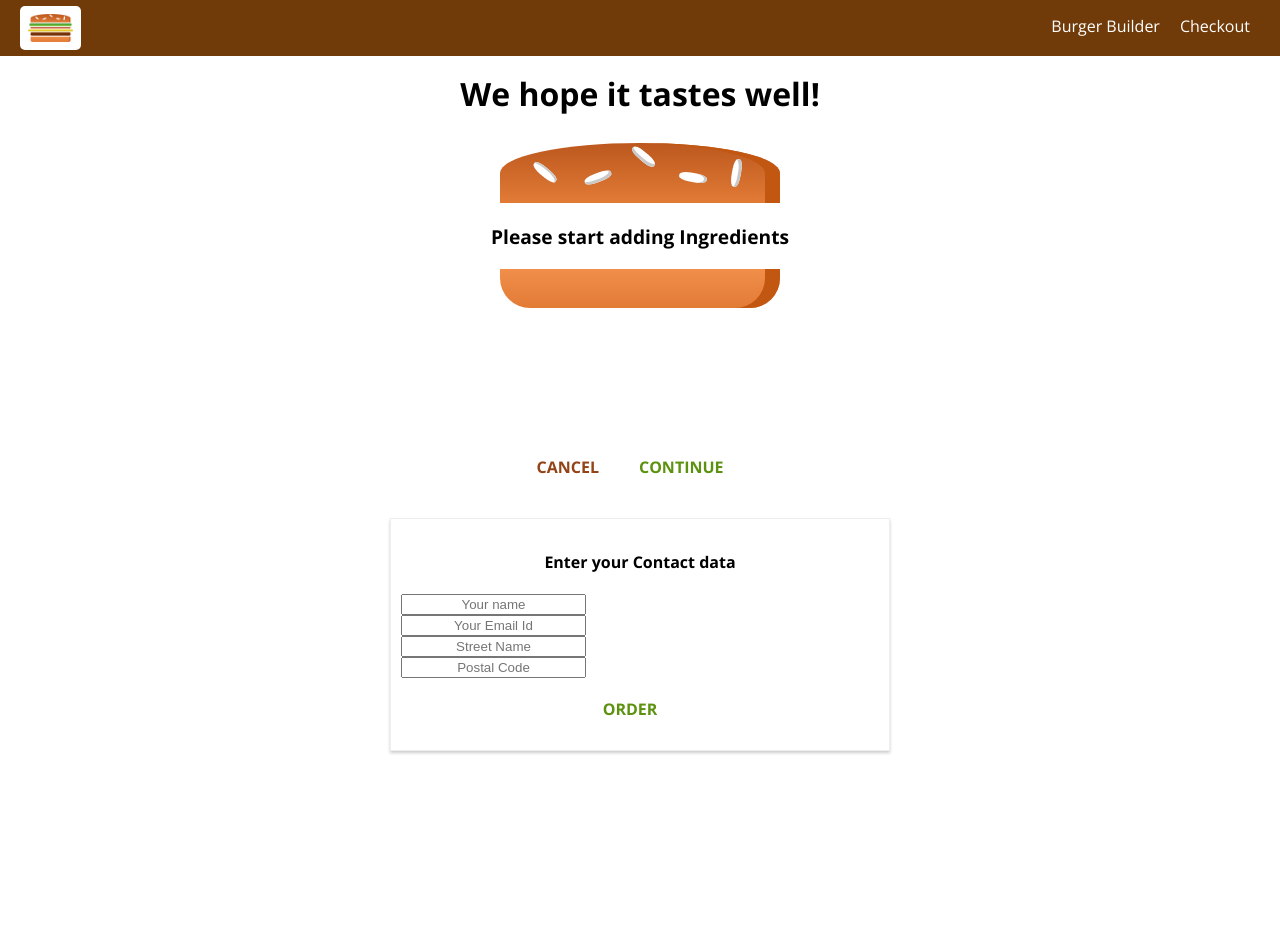
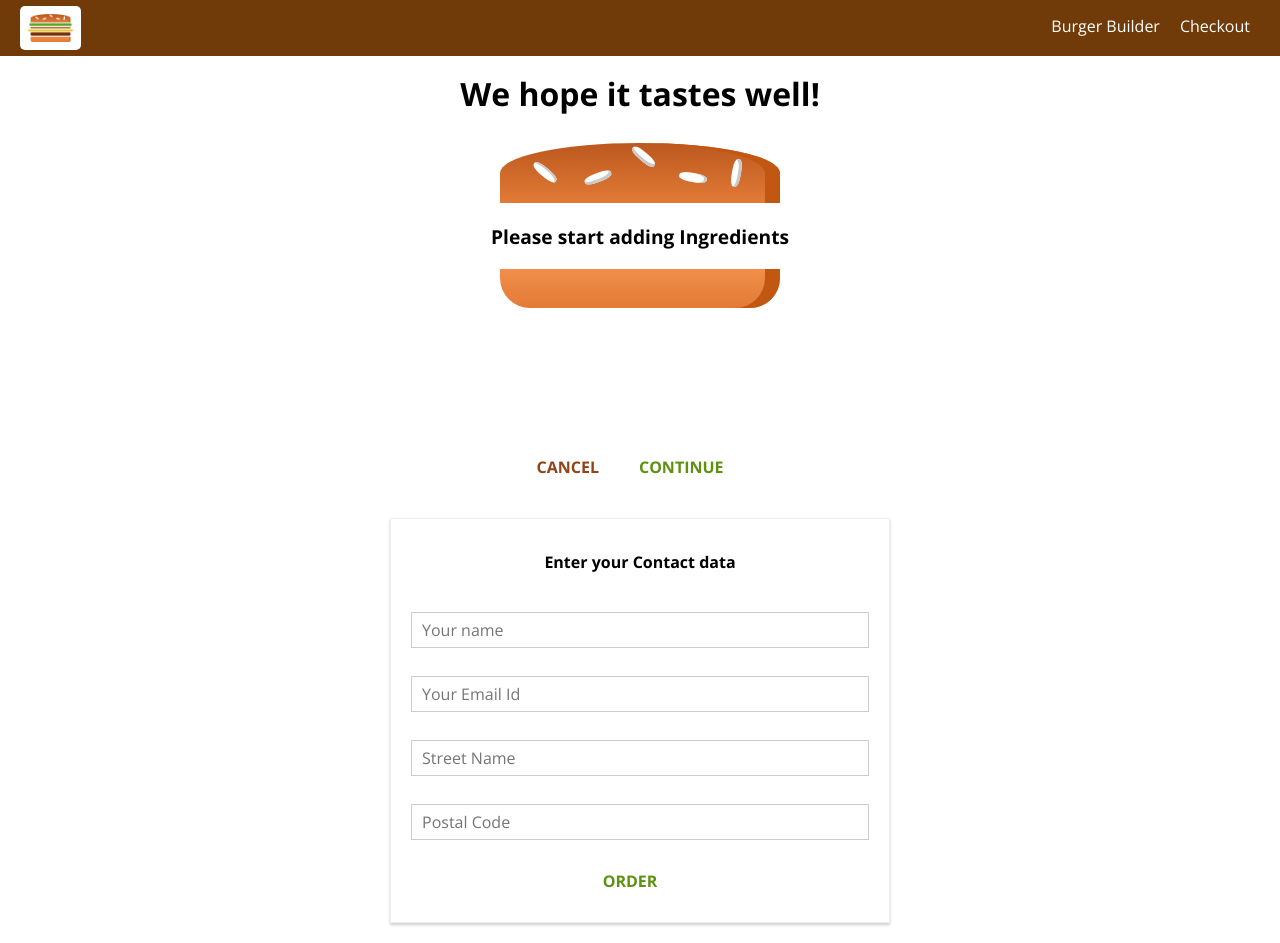
Before and after one commit to meetgurudev/Burger-Builder, a React app in the folder react-burger-builder/: page /checkout/contact-data in a window 1280 px wide. Before the commit the page ends 800 px from the top, so only its background shows below. Built offline with nearby package versions, Linux system fonts and the light colour scheme.

Commit message:
Input styles and element cofig for contact data

```diff
--- a/react-burger-builder/src/components/Order/Order.js
+++ b/react-burger-builder/src/components/Order/Order.js
@@ -20,8 +20,7 @@
             margin: '0 8px',
             border: '1px solid #ccc',
             padding: '5px'
-        }}
-            key={ig.name}>  {ig.name} ({ig.amount}) </span>
+        }} key={ig.name}>  {ig.name} ({ig.amount}) </span>
     })
 
     return (
--- /dev/null
+++ b/react-burger-builder/src/components/UI/Input/Input.css
@@ -0,0 +1,27 @@
+.Input {
+    width: 100%;
+    padding: 10px;
+    box-sizing: border-box;
+}
+
+.Label {
+    font-weight: bold;
+    display: block;
+    margin-bottom: 8px;
+}
+
+.InputElement {
+    outline: none;
+    border: 1px solid #ccc;
+    background-color: white;
+    font: inherit;
+    padding: 6px 10px;
+    display: block;
+    width: 100%;
+    box-sizing: border-box;
+}
+
+.InputElement:focus {
+    outline: none;
+    background-color: #ccc;
+}
--- /dev/null
+++ b/react-burger-builder/src/components/UI/Input/Input.js
@@ -0,0 +1,29 @@
+import React from 'react';
+
+import classes from './Input.css';
+
+const input = props => {
+
+    let inputElement = null;
+
+    switch (props.inputtype) {
+        case ('input'):
+            inputElement = <input className={classes.InputElement}{...props} />
+            break;
+        case ('textarea'):
+            inputElement = <textarea className={classes.InputElement} {...props} />
+            break;
+        default:
+            inputElement = <input className={classes.InputElement} {...props} />
+
+    }
+
+    return (
+        <div className={classes.Input}>
+            <label className={classes.Label} >{props.label}</label>
+            {inputElement}
+        </div>
+    )
+};
+
+export default input;
--- a/react-burger-builder/src/containers/Checkout/ContactData/ContactData.css
+++ b/react-burger-builder/src/containers/Checkout/ContactData/ContactData.css
@@ -8,10 +8,11 @@
     box-sizing: border-box;
 }
 
+/*
 .ContactData input {
     display: block;
     text-align: center;
-}
+} */
 
 @media (min-width: 600px) {
     .ContactData {
--- a/react-burger-builder/src/containers/Checkout/ContactData/ContactData.js
+++ b/react-burger-builder/src/containers/Checkout/ContactData/ContactData.js
@@ -4,14 +4,62 @@
 import classes from './ContactData.css';
 import axios from '../../../axios-orders';
 import Spinner from '../../../components/UI/Spinner/Spinner';
+import Input from '../../../components/UI/Input/Input';
 
 class ContactData extends Component {
     state = {
-        name: '',
-        email: '',
-        address: {
-            street: '',
-            postalCode: ''
+        orderForm: {
+            name: {
+                elementType: 'input', // Just user html tag name
+                elementConfig: {
+                    type: 'text',
+                    placeholder: 'Your name'
+                },
+                value: ''
+            },
+            street: {
+                elementType: 'input', // Just user html tag name
+                elementConfig: {
+                    type: 'text',
+                    placeholder: 'Street'
+                },
+                value: ''
+            },
+            zipCode: {
+                elementType: 'input', // Just user html tag name
+                elementConfig: {
+                    type: 'text',
+                    placeholder: 'Pincode'
+                },
+                value: ''
+            },
+            country: {
+                elementType: 'input', // Just user html tag name
+                elementConfig: {
+                    type: 'text',
+                    placeholder: 'Country'
+                },
+                value: ''
+            },
+            email: {
+                elementType: 'input', // Just user html tag name
+                elementConfig: {
+                    type: 'email',
+                    placeholder: 'Your email'
+                },
+                value: ''
+            },
+            deliveryMethod: {
+                elementType: 'select', // Just user html tag name
+                elementConfig: {
+                    options: [
+                        { value: 'fastest', displayValue: 'Fastest' },
+                        { value: 'normal', displayValue: 'Normal' },
+                        { value: 'cheapest', displayValue: 'Cheapest' }
+                    ]
+                },
+                value: ''
+            }
         },
         loading: false
     }
@@ -52,10 +100,10 @@
     render() {
         let form = (
             <form>
-                <input type="text" name="name" placeholder="Your name" />
-                <input type="text" name="email" placeholder="Your Email Id" />
-                <input type="text" name="street" placeholder="Street Name" />
-                <input type="text" name="postal" placeholder="Postal Code" />
+                <Input inputtype="input" type="text" name="name" placeholder="Your name" />
+                <Input inputtype="input" type="text" name="email" placeholder="Your Email Id" />
+                <Input inputtype="input" type="text" name="street" placeholder="Street Name" />
+                <Input inputtype="input" type="text" name="postal" placeholder="Postal Code" />
                 <Button btnTypes="Success" clicked={this.orderHandler}>ORDER</Button>
             </form>
         );
```
